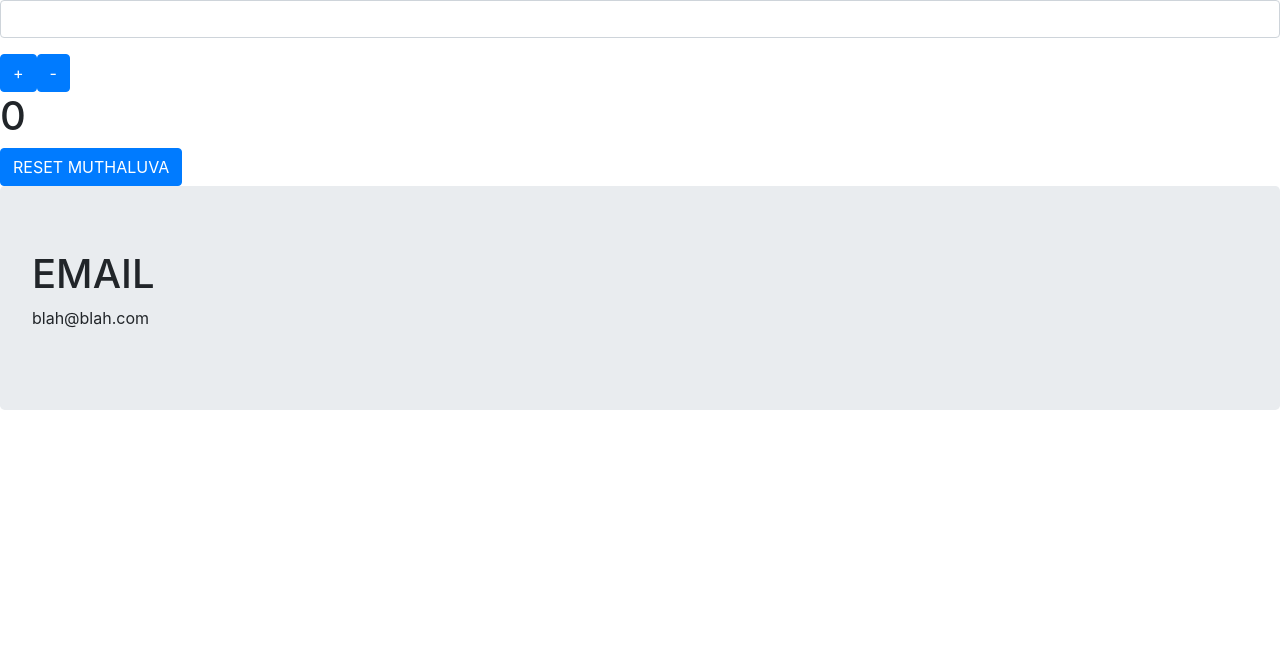
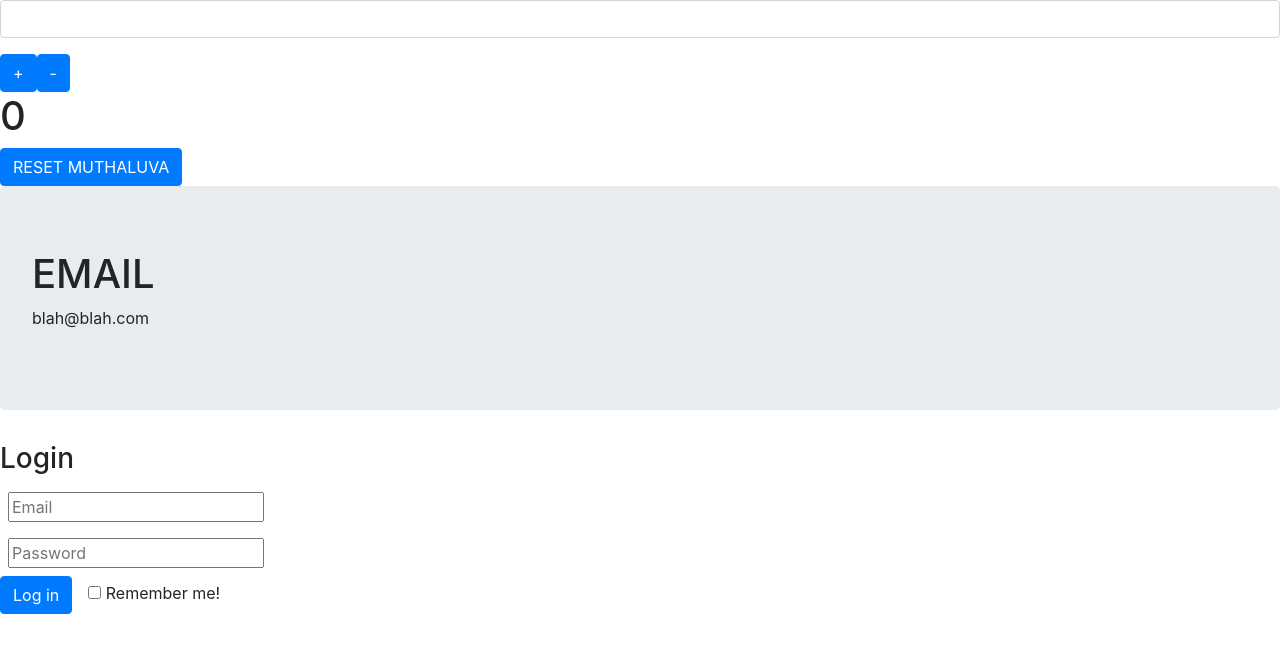
Before and after one commit to jamesjenkinsjr/react-counter, a React (Create React App) app: page / in a window 1280 px wide. Shown: the top 652 px of the page. Built offline with nearby package versions, Linux system fonts and the light colour scheme.

Commit message:
More lil' tweaks

```diff
--- a/src/App.js
+++ b/src/App.js
@@ -1,5 +1,6 @@
 import React, { Component } from 'react';
 import Email from './Email';
+import LoginForm from './LoginForm';
 
 class App extends Component {
   constructor(){
@@ -32,6 +33,7 @@ class App extends Component {
         <h1>{this.state.count}</h1>
         <button className="btn btn-large btn-primary" onClick={() => this.setState({count: 0})}>RESET MUTHALUVA</button>
         <Email />
+        <LoginForm />
      </div>
     );
   }
--- /dev/null
+++ b/src/LoginForm.js
@@ -0,0 +1,22 @@
+import React, { Component } from 'react';
+class LoginForm extends Component {
+    render(){
+        return(
+            <div>
+                <h3>Login</h3>
+                <form action="#">
+                    <input type="email" placeholder="Email" className="m-2"/>
+                    <br/>
+                    <input type="password" placeholder="Password" className="m-2"/>
+                    <br/>
+                    <button onClick={() => alert('DERP ain\'t workin\'')} className="btn btn-primary mr-3">Log in</button>
+                    <label for="chk"><input type="checkbox" name="chk"/> Remember me!</label>
+
+                </form>
+            </div>
+        );
+
+    }
+}
+
+export default LoginForm;
```
